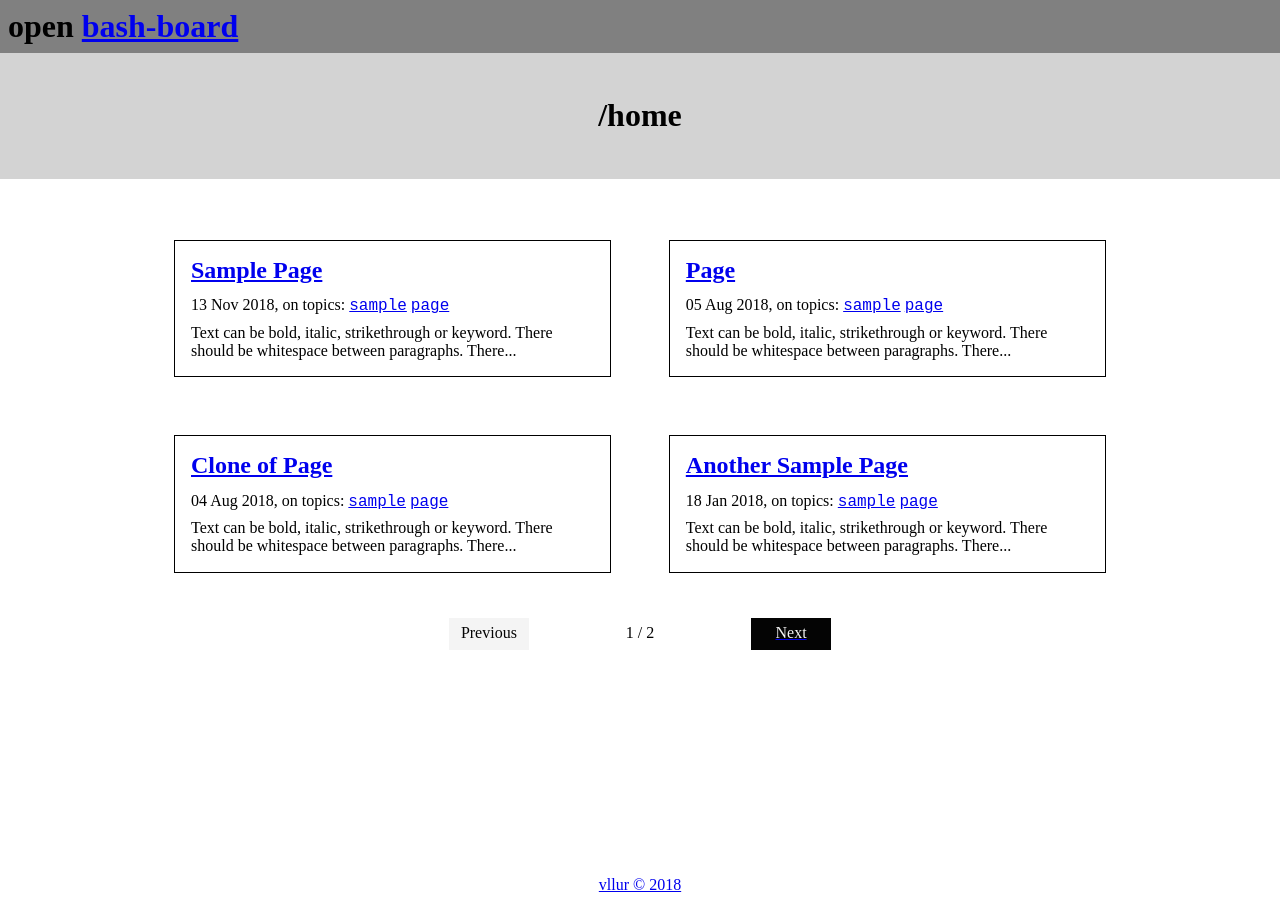
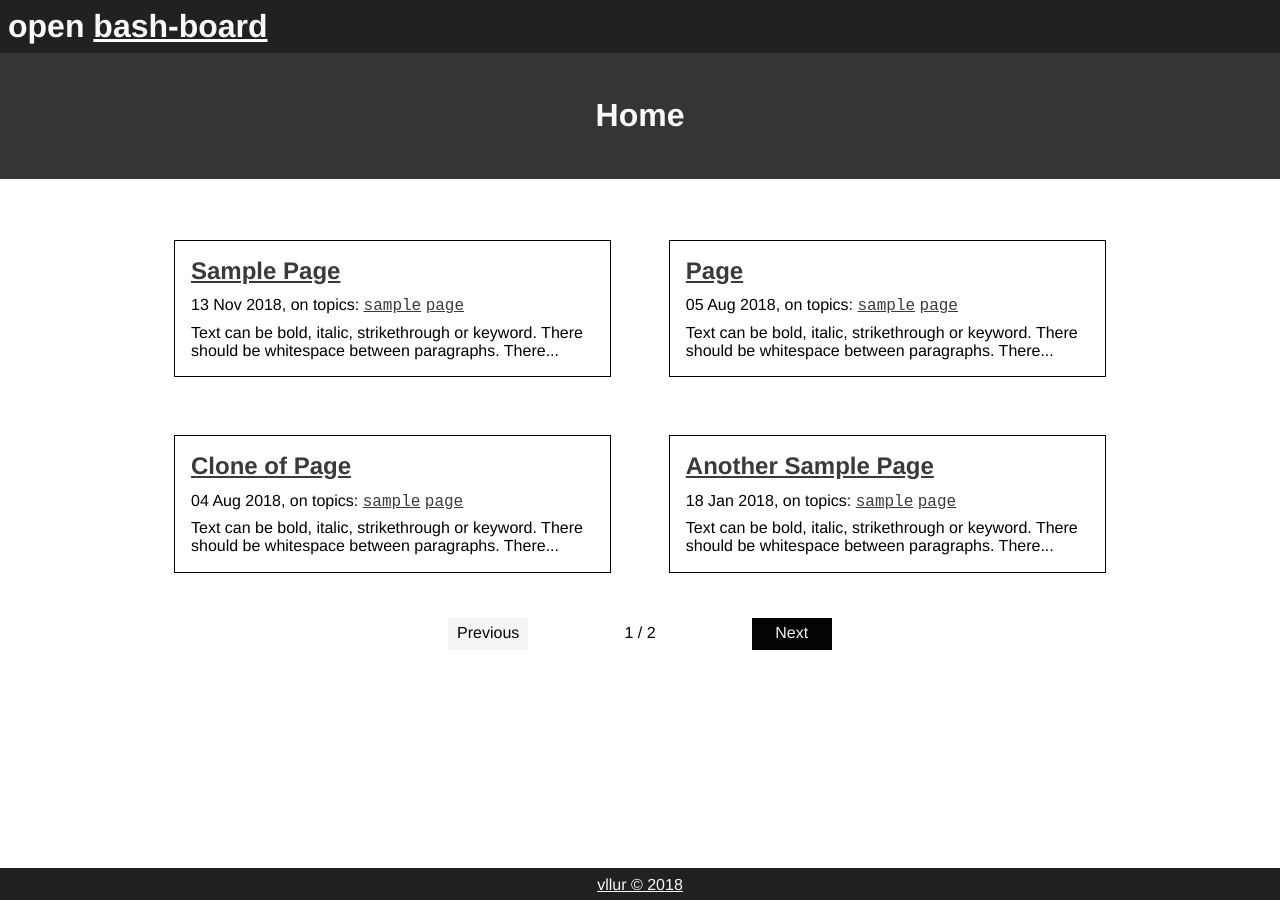
Before and after one commit to vllur/bash-board, a Jekyll site: the page built from index.html, in a window 1280 px wide. Built offline with Jekyll 4.4.1, drawn with Linux system fonts in a browser that asks for light colours; the list of posts is cut into pages by our own code.

Commit message:
Style changes

```diff
--- a/_includes/header.html
+++ b/_includes/header.html
@@ -4,7 +4,11 @@
     </section>
     <section class="bottomHeaderWrapper">
         <h1>
-            /{% if post.title %}{{ post.title }}{% elsif page.title %}{{ page.title }}{% else %}home{% endif %}
+            {% if page.title %}
+                {{ page.title | downcase | replace: " ", "-"}}
+            {% else %}
+                Home
+            {% endif %}
         </h1>
     </section>
 </header>
--- a/_sass/base.scss
+++ b/_sass/base.scss
@@ -6,6 +6,7 @@ html, body, main
 
 body
 {
+	font-family: 'Helvetica', 'Trebuchet', 'Trebuchet MS', 'Arial', sans-serif;
 	padding: 0;
 }
 
@@ -14,6 +15,16 @@ main
 	display: flex;
 	flex-direction: column;
 	padding: 0;
+}
+
+a
+{
+	color: $link;
+}
+
+a:hover
+{
+	color: $link-hover;
 }
 
 nav,.pagination, footer
@@ -37,6 +48,11 @@ article, .pagination
 	margin-right: auto;
 }
 
+.pagination a
+{
+	text-decoration: none;
+}
+
 .paginator
 {
 	background-color: $nav-button-active-bg;
--- a/_sass/colors.scss
+++ b/_sass/colors.scss
@@ -1,3 +1,13 @@
+$link: #3a3a3a;
+$link-hover: #727171;
+
+$sideNav-bg: #a8a8a8;
+
+$header-top-bg:  #212121;
+$header-bottom-bg: #353535;
+$header: #f9f9f9;
+$header-link: #f9f9f9;
+
 $nav-button-active-bg: #040404;
 $nav-button-active: #f4f4f4;
 $nav-button-inactive-bg: #f4f4f4;
@@ -9,3 +19,7 @@ $code-border: #a8a8a8;
 $table-border: #000000;
 $table-shadow: #f9f9f9;
 $table-head: #f0f0f0;
+
+$footer-bg: $header-top-bg;
+$footer: $header;
+$footer-link: $header-link;
--- a/_sass/footer.scss
+++ b/_sass/footer.scss
@@ -1,5 +1,7 @@
 footer
 {
+	color: $footer;
+	background-color: $footer-bg;
 	margin: auto auto 0 auto;
 	padding-top: 0.5em;
 	padding-bottom: 0.5em;
@@ -7,3 +9,8 @@ footer
 	width: 100%;
 	height: 1em;
 }
+
+footer a
+{
+	color: $footer-link;
+}
--- a/_sass/header.scss
+++ b/_sass/header.scss
@@ -1,13 +1,19 @@
 header
 {
 	margin-bottom: 2.5%;
+	color: $header;
+}
+
+header a
+{
+	color: $header-link;
 }
 
 .upperHeaderWrapper
 {
 	position: fixed;
 	width: 100%;
-	background-color: gray;
+	background-color: $header-top-bg;
 }
 
 .upperHeaderWrapper > h1
@@ -17,7 +23,7 @@ header
 
 .bottomHeaderWrapper
 {
-	background-color: lightgray;
+	background-color: $header-bottom-bg;
 	margin-top: 3.2em;
 	padding: 1.5em;
 }
--- a/_sass/nav.scss
+++ b/_sass/nav.scss
@@ -12,8 +12,7 @@
 	align-items: center;
 	justify-content: center;
 	white-space: nowrap;
-
-	background-color: aqua;
+	background-color: $sideNav-bg;
 }
 
 .sideNav > span
@@ -38,6 +37,7 @@
 .sideNav > ul > li > a
 {
 	display: block;
+	padding: 0.25em 0 0.25em 0;
 }
 
 .sideNav > ul, .taglist
--- a/assets/js/nav.js
+++ b/assets/js/nav.js
@@ -1,6 +1,6 @@
 function openNav()
 {
-    document.getElementById("sideNav").style.width = "25%";
+    document.getElementById("sideNav").style.width = "250px";
 }
 
 function closeNav()
```
